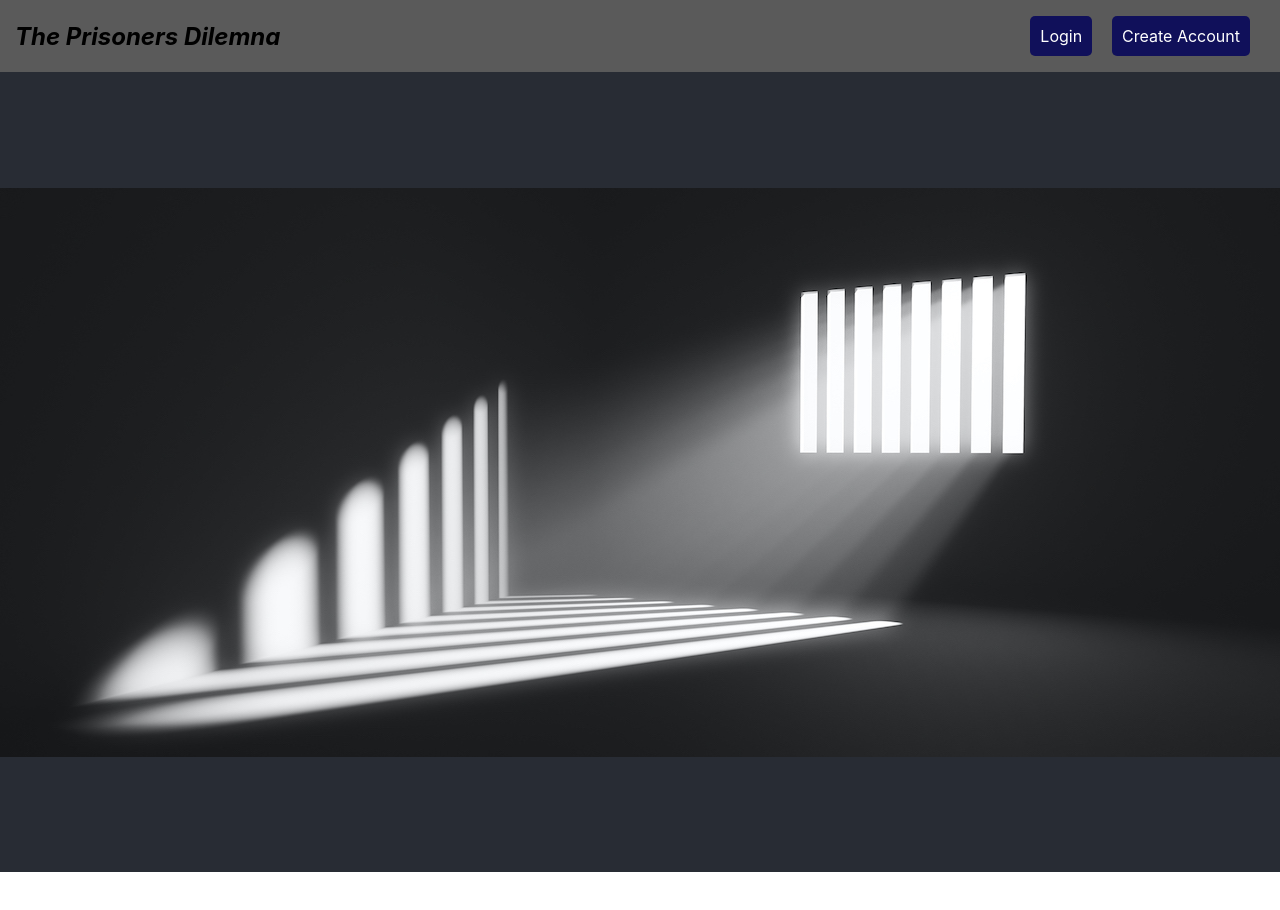
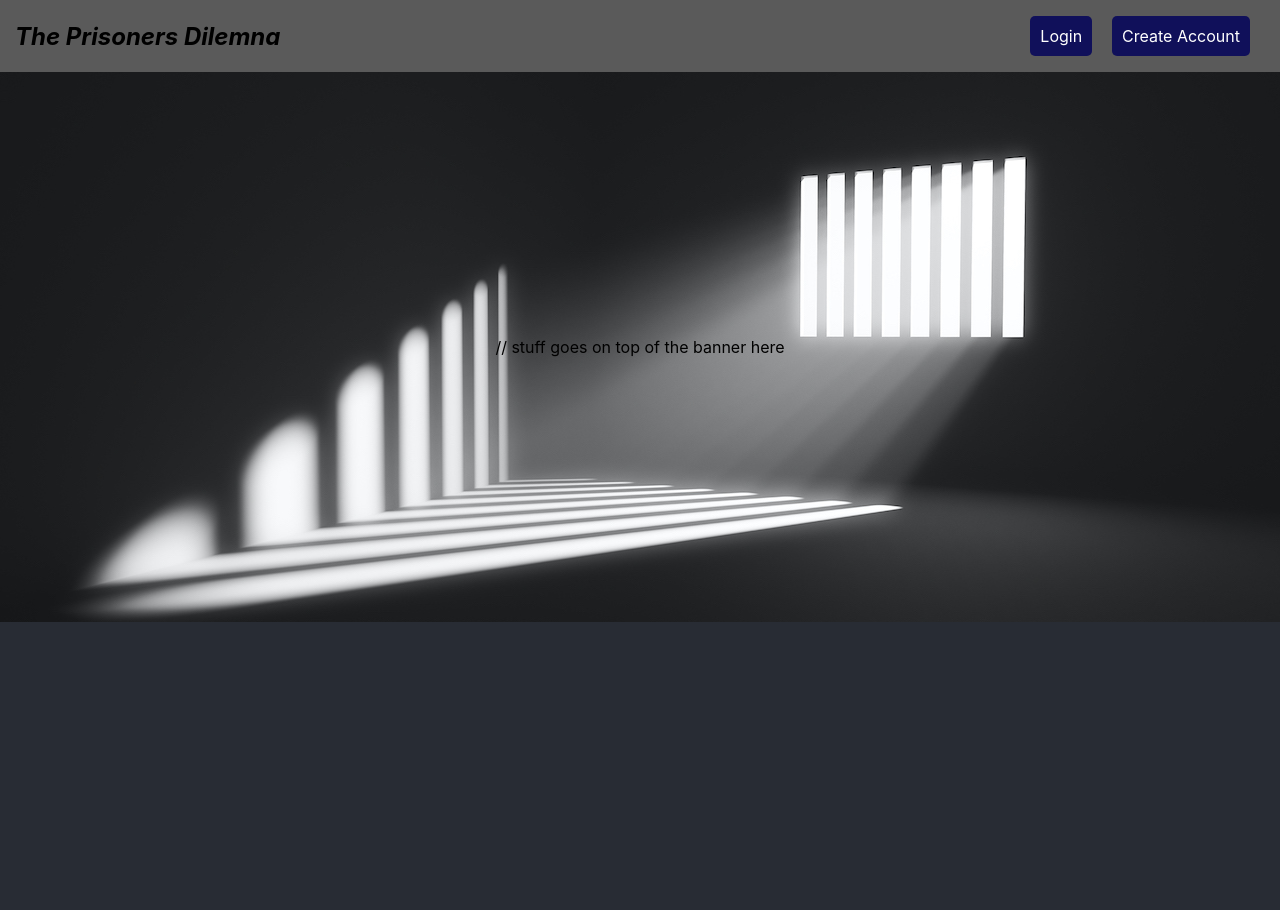
Before and after one commit to AydenGUI/PrisonersDilemna, a React (Create React App) app in the folder prisoners-dilemna/: page / in a window 1280 px wide. Shown: the top 910 px of the page. Before the commit the page ends 872 px from the top, so only its background shows below. Built offline with nearby package versions, Linux system fonts and the light colour scheme.

Commit message:
restructured the banner

```diff
--- a/prisoners-dilemna/src/App.css
+++ b/prisoners-dilemna/src/App.css
@@ -25,6 +25,15 @@ nav  {
   margin-right: 20px;
 }
 
+.banner {
+  background-image:url("./assests/1203prison.jpg");
+  display: flex;
+  flex-flow: column;
+  align-items: center;
+  justify-content: center;
+  height: 550px;
+}
+
 .App-header {
   background-color: #282c34;
   min-height: 100vh;
--- a/prisoners-dilemna/src/App.js
+++ b/prisoners-dilemna/src/App.js
@@ -11,8 +11,11 @@ function App() {
           <li class="nav-item"><a href="#">Create Account</a></li>
         </ul>
       </nav>
+      <div class="banner">
+        // stuff goes on top of the banner here
+      </div>
       <header className="App-header">
-        <img src={background} className="Background" alt="prison" />
+
       </header>
     </div>
   );
```
